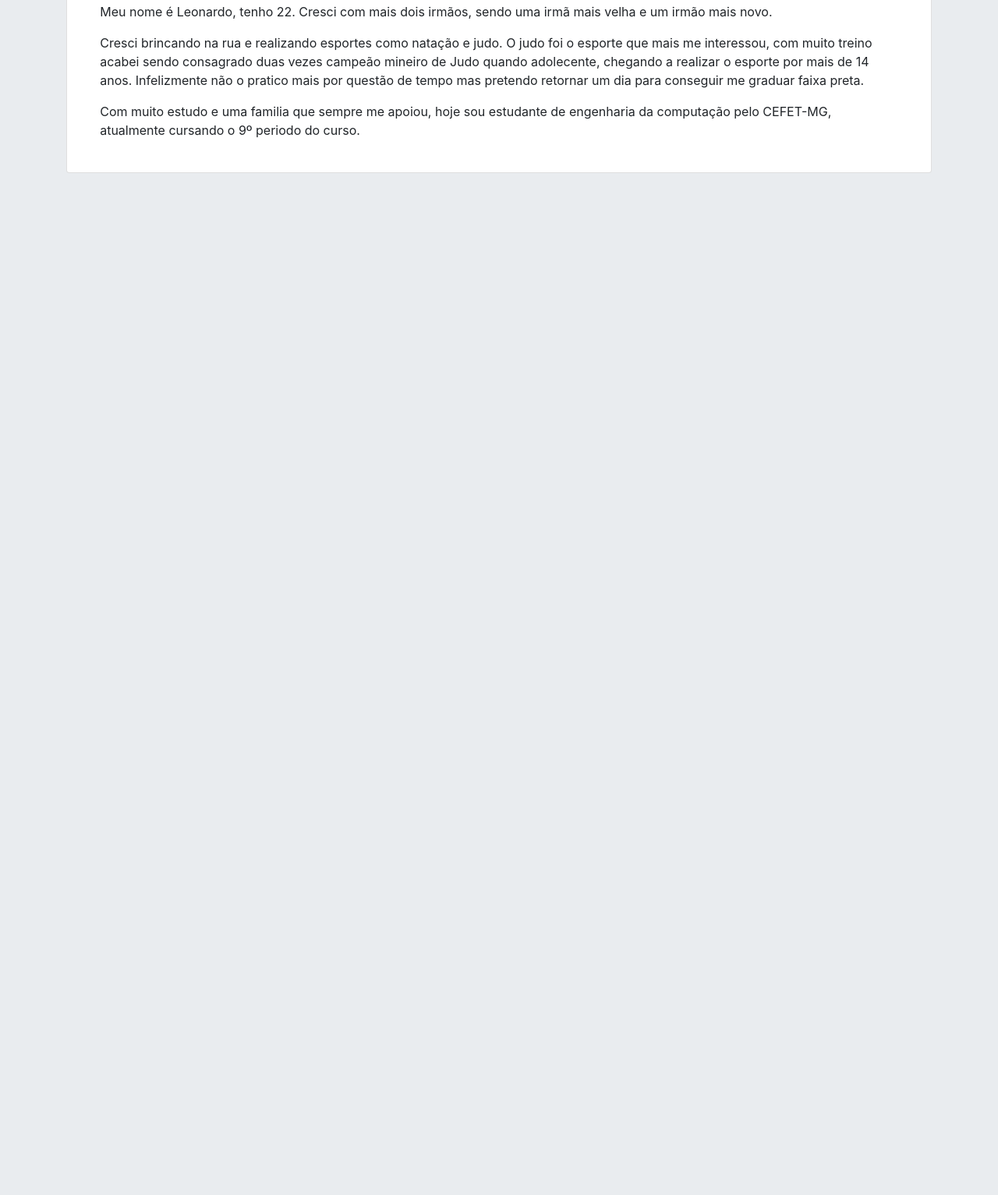
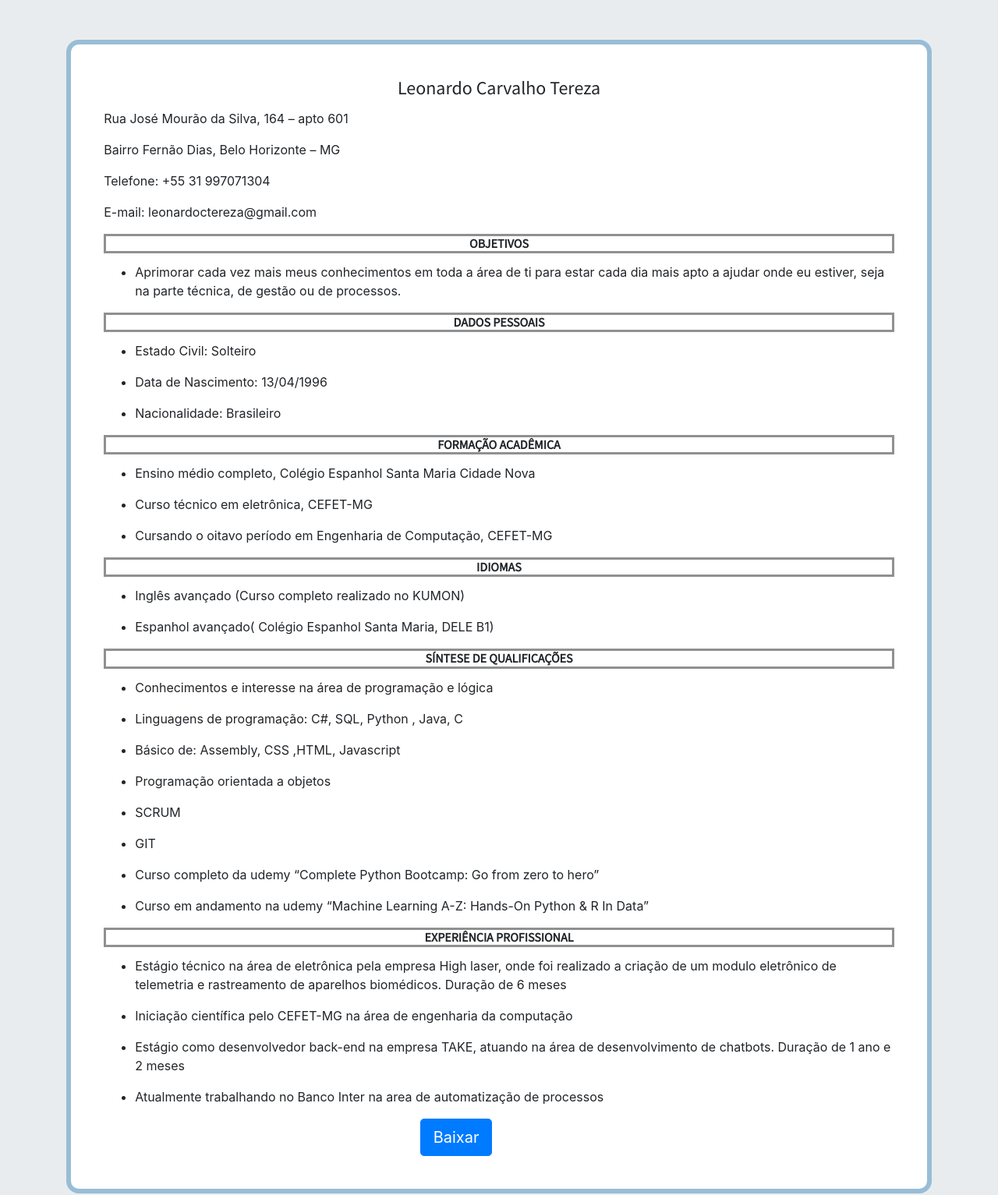
Before and after one commit to leonardoctereza/tp1-curriculo, a plain HTML site: page curriculo.html in a window 1280 px wide. Shown: the part 252-1785 px from the top of the page at 78% size. Before the commit the page ends 800 px from the top, so only its background shows below. Drawn offline with nearby package versions, Linux system fonts and the light colour scheme.

Commit message:
finished curriculo

```diff
--- a/curriculo.html
+++ b/curriculo.html
@@ -32,17 +32,110 @@
   </div>
 </nav>
 
+
+#############################
+
+
+<div class="jumbotron">
+  <h1 class="display-4 titulo">Curriculum Vitae</h1>
   <div class="container">
 		<div class="row">
 	            <div class="col-lg 3 col-md-3 col-sm-12 col-xs-12">
-	<div class="card card-size">
+		<div class="card card-size div-card">
 	  <div class="card-body">
-    <h4 class="card-title titulo">Curriculo</h4>
+	    <h4 class="card-title titulo">Leonardo Carvalho Tereza</h4>
+	    <p class="card-text">Rua José Mourão da Silva, 164 – apto 601</p>
+	    <pclass="card-text">Bairro Fernão Dias, Belo Horizonte – MG
+</p>
+	<p class="card-text">Telefone: +55 31 997071304</p>
+	<p class="card-text">E-mail: leonardoctereza@gmail.com</p>
+	<h6 class="card-title subtitulos">OBJETIVOS</h6>
+	<ul><li><p>Aprimorar cada vez mais meus conhecimentos em toda a área de ti para estar cada dia mais
+apto a ajudar onde eu estiver, seja na parte técnica, de gestão ou de processos.</p></li></ul>
 
-    <h6 class="card-subtitle mb-2 text-muted">Quem sou eu?</h6>
-    <p class="card-text">Meu nome é Leonardo, tenho 22. Cresci com mais dois irmãos, sendo uma irmã mais velha e um irmão mais novo. </p>
-    <p class="card-text">Cresci brincando na rua e realizando esportes como natação e judo. O judo foi o esporte que mais me interessou, com muito treino acabei sendo consagrado duas vezes campeão mineiro de Judo quando adolecente, chegando a realizar o esporte por mais de 14 anos. Infelizmente não o pratico mais por questão de tempo mas pretendo retornar um dia para conseguir me graduar faixa preta.</p>
-  	<p class="card-text">Com muito estudo e uma familia que sempre me apoiou, hoje sou estudante de engenharia da computação pelo CEFET-MG, atualmente cursando o 9º periodo do curso.</p>
+	<h6 class="card-title subtitulos">DADOS PESSOAIS</h6>
+	<ul>
+		<li>
+			<p>Estado Civil: Solteiro</p>
+		</li>
+		<li>
+			<p>Data de Nascimento: 13/04/1996</p>
+		</li>
+		<li>
+			<p>Nacionalidade: Brasileiro</p>
+		</li>
+	</ul>
+	<h6 class="card-title subtitulos">FORMAÇÃO ACADÊMICA
+</h6>
+	<ul>
+		<li>
+			<p>Ensino médio completo, Colégio Espanhol Santa Maria Cidade Nova</p>
+		</li>
+		<li>
+			<p>Curso técnico em eletrônica, CEFET-MG</p>
+		</li>
+		<li>
+			<p>Cursando o oitavo período em Engenharia de Computação, CEFET-MG </p>
+		</li>
+	</ul>
+	<h6 class="card-title subtitulos">IDIOMAS
+</h6>
+	<ul>
+		<li><p>Inglês avançado (Curso completo realizado no KUMON)</p></li>
+		<li><p>Espanhol avançado( Colégio Espanhol Santa Maria, DELE B1)</p></li>
+	</ul>
+	<h6 class="card-title subtitulos">SÍNTESE DE QUALIFICAÇÕES
+</h6>
+	<ul>
+		<li><p>Conhecimentos e interesse na área de programação e lógica</p></li>
+		<li><p>Linguagens de programação: C#, SQL, Python , Java, C</p></li>
+		<li><p>Básico de: Assembly, CSS ,HTML, Javascript</p></li>
+		<li><p>Programação orientada a objetos</p></li>
+		<li><p>SCRUM</p></li>
+		<li><p>GIT</p></li>
+		<li><p>Curso completo da udemy “Complete Python Bootcamp: Go from zero to hero”</p></li>
+		<li><p>Curso em andamento na udemy “Machine Learning A-Z: Hands-On Python & R In Data”</p></li>
+	</ul>
+	<h6 class="card-title subtitulos">EXPERIÊNCIA PROFISSIONAL
+</h6>
+<ul><li><p>Estágio técnico na área de eletrônica pela empresa High laser, onde foi realizado a criação
+de um modulo eletrônico de telemetria e rastreamento de aparelhos biomédicos. Duração de
+6 meses</p></li>
+<li><p>Iniciação científica pelo CEFET-MG na área de engenharia da computação</p></li>
+<li><p>Estágio como desenvolvedor back-end na empresa TAKE, atuando na área de
+desenvolvimento de chatbots. Duração de
+1 ano e 2 meses</p></li>
+<li><p>Atualmente trabalhando no Banco Inter na area de automatização de processos</p></li></ul>
+
+
+
+
+	<p class="card-text"></p>
+	<p class="card-text"></p>
+	<p class="card-text"></p>
+	<p class="card-text"></p>
+	<p class="card-text"></p>
+	<p class="card-text"></p>
+	<p class="card-text"></p>
+	<p class="card-text"></p>
+	<p class="card-text"></p>
+	<p class="card-text"></p>
+	<p class="card-text"></p>
+	<p class="card-text"></p>
+	<p class="card-text"></p>
+	<p class="card-text"></p>
+	<p class="card-text"></p>
+	<p class="card-text"></p>
+	<p class="card-text"></p>
+
+
+
+    	<div>
+    	<a class="btn btn-primary btn-lg botao" href="Curriculo_Leonardo_Carvalho_Tereza.pdf" role="button" download target="_blank" >Baixar</a>
+    	</div>
+    </div>
+
+	  </div>
 	</div>
 	</div>
 	</div>
@@ -50,6 +143,8 @@
 </div>
 
 
+
+
 	    <script src="https://code.jquery.com/jquery-3.3.1.slim.min.js" integrity="sha384-q8i/X+965DzO0rT7abK41JStQIAqVgRVzpbzo5smXKp4YfRvH+8abtTE1Pi6jizo" crossorigin="anonymous"></script>
 	    <script src="https://cdnjs.cloudflare.com/ajax/libs/popper.js/1.14.3/umd/popper.min.js" integrity="sha384-ZMP7rVo3mIykV+2+9J3UJ46jBk0WLaUAdn689aCwoqbBJiSnjAK/l8WvCWPIPm49" crossorigin="anonymous"></script>
 	    <script src="https://stackpath.bootstrapcdn.com/bootstrap/4.1.3/js/bootstrap.min.js" integrity="sha384-ChfqqxuZUCnJSK3+MXmPNIyE6ZbWh2IMqE241rYiqJxyMiZ6OW/JmZQ5stwEULTy" crossorigin="anonymous"></script>
--- a/estilo.css
+++ b/estilo.css
@@ -17,11 +17,21 @@ body {background-color: #e9ecef;
 	font-family: 'Source Sans Pro', sans-serif;
 	text-align: center;
 }
+.subtitulos{
+	font-family: 'Source Sans Pro', sans-serif;
+	text-align: center;
+	font-weight: bold;
+	border: 3px solid #909090;
+}
 
 .col-md-3{
     width:100%;
     float:left;
     margin:0;
+}
+.botao{
+	text-align: center;
+	margin-left: 40%;
 }
 
 .foto{
```
Also changed, not shown: 1 other file. Lines whose indentation alone changed are shown as unchanged.
